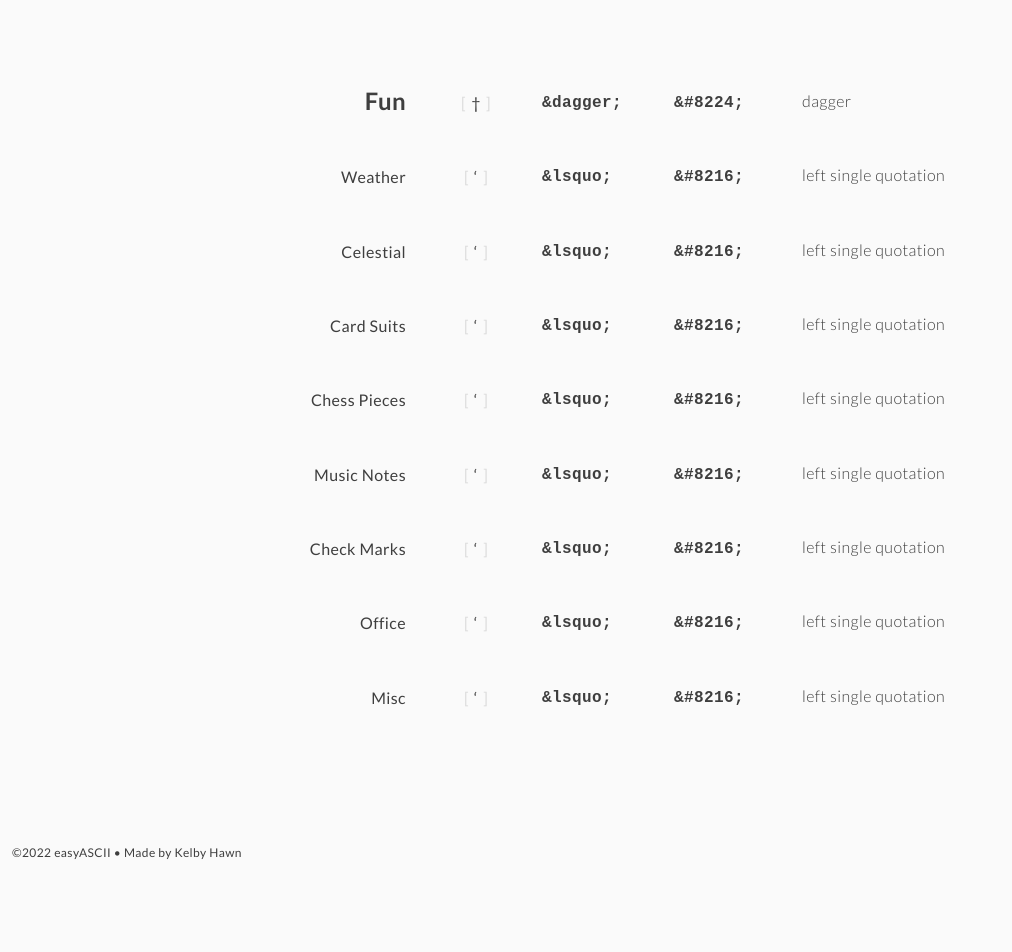
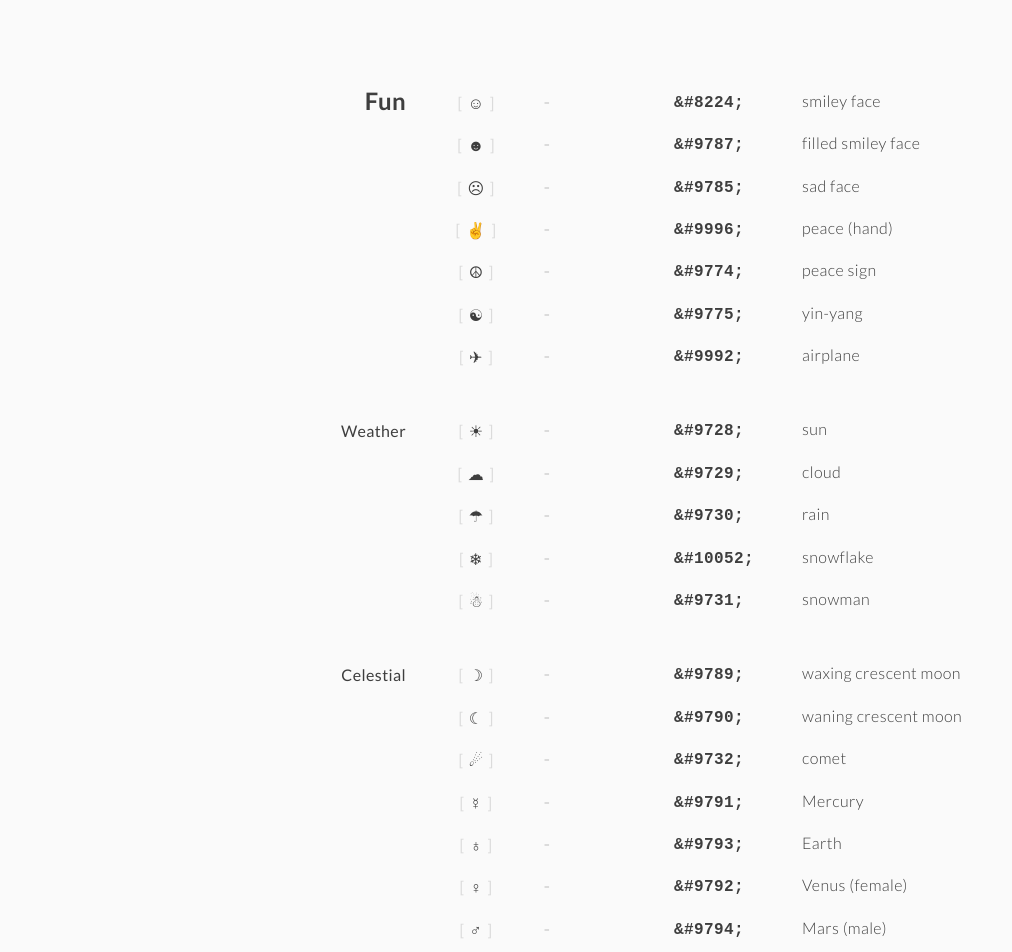
Before and after one commit to kelbyhawn/easy-ascii, a React (Create React App) app: page / in a window 1280 px wide. Shown: the part 10040-10992 px from the top of the page, without its empty margins (0-1012 px from the left). Before the commit the page ends 10914 px from the top, so only its background shows below. Built offline with nearby package versions, Linux system fonts and the light colour scheme.

Commit message:
add fun data

```diff
--- a/src/data/fun.js
+++ b/src/data/fun.js
@@ -1,90 +1,552 @@
 // Fun
 const fun = [
   {
-    name: "dagger",
-    symbol: "†",
-    word: "&dagger;",
+    name: "smiley face",
+    symbol: "☺",
+    word: "-",
     number: "&#8224;",
+  },
+  {
+    name: "filled smiley face",
+    symbol: "☻",
+    word: "-",
+    number: "&#9787;",
+  },
+  {
+    name: "sad face",
+    symbol: "☹",
+    word: "-",
+    number: "&#9785;",
+  },
+  {
+    name: "peace (hand)",
+    symbol: "✌",
+    word: "-",
+    number: "&#9996;",
+  },
+  {
+    name: "peace sign",
+    symbol: "☮",
+    word: "-",
+    number: "&#9774;",
+  },
+  {
+    name: "yin-yang",
+    symbol: "☯",
+    word: "-",
+    number: "&#9775;",
+  },
+  {
+    name: "airplane",
+    symbol: "✈",
+    word: "-",
+    number: "&#9992;",
   },
 ];
 
 // Weather
 const weather = [
   {
-    name: "left single quotation",
-    symbol: "‘",
-    word: "&lsquo;",
-    number: "&#8216;",
+    name: "sun",
+    symbol: "☀",
+    word: "-",
+    number: "&#9728;",
+  },
+  {
+    name: "cloud",
+    symbol: "☁",
+    word: "-",
+    number: "&#9729;",
+  },
+  {
+    name: "rain",
+    symbol: "☂",
+    word: "-",
+    number: "&#9730;",
+  },
+  {
+    name: "snowflake",
+    symbol: "❄",
+    word: "-",
+    number: "&#10052;",
+  },
+  {
+    name: "snowman",
+    symbol: "☃",
+    word: "-",
+    number: "&#9731;",
   },
 ];
 
 // Celestial
 const celestial = [
   {
-    name: "left single quotation",
-    symbol: "‘",
-    word: "&lsquo;",
-    number: "&#8216;",
+    name: "waxing crescent moon",
+    symbol: "☽",
+    word: "-",
+    number: "&#9789;",
+  },
+  {
+    name: "waning crescent moon",
+    symbol: "☾",
+    word: "-",
+    number: "&#9790;",
+  },
+  {
+    name: "comet",
+    symbol: "☄",
+    word: "-",
+    number: "&#9732;",
+  },
+  {
+    name: "Mercury",
+    symbol: "☿",
+    word: "-",
+    number: "&#9791;",
+  },
+  {
+    name: "Earth",
+    symbol: "♁",
+    word: "-",
+    number: "&#9793;",
+  },
+  {
+    name: "Venus (female)",
+    symbol: "♀",
+    word: "-",
+    number: "&#9792;",
+  },
+  {
+    name: "Mars (male)",
+    symbol: "♂",
+    word: "-",
+    number: "&#9794;",
   },
 ];
 
 // Cards
 const cards = [
   {
-    name: "left single quotation",
-    symbol: "‘",
-    word: "&lsquo;",
-    number: "&#8216;",
+    name: "heart (black)",
+    symbol: "♥",
+    word: "&hearts;",
+    number: "&#9829;",
+  },
+  {
+    name: "diamond (black)",
+    symbol: "♦",
+    word: "&diams;",
+    number: "&#9830;",
+  },
+  {
+    name: "spade (black)",
+    symbol: "♠",
+    word: "&spades;",
+    number: "&#9824;",
+  },
+  {
+    name: "club (black)",
+    symbol: "♣",
+    word: "&clubs;",
+    number: "&#9827;",
+  },
+  {
+    name: "heart (red)",
+    symbol: "♡",
+    word: "-",
+    number: "&#9825;",
+  },
+  {
+    name: "diamond (red)",
+    symbol: "♢",
+    word: "-",
+    number: "&#9826;",
+  },
+  {
+    name: "spade (red)",
+    symbol: "♤",
+    word: "-",
+    number: "&#9828;",
+  },
+  {
+    name: "club (red)",
+    symbol: "♧",
+    word: "-",
+    number: "&#9831;",
   },
 ];
 
 // Chess
 const chess = [
   {
-    name: "left single quotation",
-    symbol: "‘",
-    word: "&lsquo;",
-    number: "&#8216;",
+    name: "King (black)",
+    symbol: "♚",
+    word: "-",
+    number: "&#9818;",
+  },
+  {
+    name: "Queen (black)",
+    symbol: "♛",
+    word: "-",
+    number: "&#9819;",
+  },
+  {
+    name: "Rook (black)",
+    symbol: "♜",
+    word: "-",
+    number: "&#9820;",
+  },
+  {
+    name: "Bishop (black)",
+    symbol: "♝",
+    word: "-",
+    number: "&#9821;",
+  },
+  {
+    name: "Knight (black)",
+    symbol: "♞",
+    word: "-",
+    number: "&#9822;",
+  },
+  {
+    name: "Pawn (black)",
+    symbol: "♟",
+    word: "-",
+    number: "&#9823;",
+  },
+  {
+    name: "King (white)",
+    symbol: "♔",
+    word: "-",
+    number: "&#9812;",
+  },
+  {
+    name: "Queen (white)",
+    symbol: "♕",
+    word: "-",
+    number: "&#9813;",
+  },
+  {
+    name: "Rook (white)",
+    symbol: "♖",
+    word: "-",
+    number: "&#9814;",
+  },
+  {
+    name: "Bishop (white)",
+    symbol: "♗",
+    word: "-",
+    number: "&#9815;",
+  },
+  {
+    name: "Knight (white)",
+    symbol: "♘",
+    word: "-",
+    number: "&#9816;",
+  },
+  {
+    name: "Pawn (white)",
+    symbol: "♙",
+    word: "-",
+    number: "&#9817;",
   },
 ];
 
 // Music
 const music = [
   {
-    name: "left single quotation",
-    symbol: "‘",
-    word: "&lsquo;",
-    number: "&#8216;",
+    name: "quarter note",
+    symbol: "♩",
+    word: "-",
+    number: "&#9833;",
+  },
+  {
+    name: "eighth note",
+    symbol: "♪",
+    word: "-",
+    number: "&#9834;",
+  },
+  {
+    name: "single bar note",
+    symbol: "♫",
+    word: "-",
+    number: "&#9835;",
+  },
+  {
+    name: "double bar note",
+    symbol: "♬",
+    word: "-",
+    number: "&#9836;",
+  },
+  {
+    name: "flat note",
+    symbol: "♭",
+    word: "-",
+    number: "&#9837;",
+  },
+  {
+    name: "natural note",
+    symbol: "♮",
+    word: "-",
+    number: "&#9838;",
+  },
+  {
+    name: "sharp note",
+    symbol: "♯",
+    word: "-",
+    number: "&#9839;",
   },
 ];
 
 // Checks
 const checks = [
   {
-    name: "left single quotation",
-    symbol: "‘",
-    word: "&lsquo;",
-    number: "&#8216;",
+    name: "check mark",
+    symbol: "✓",
+    word: "-",
+    number: "&#10003;",
+  },
+  {
+    name: "heavy check mark",
+    symbol: "✔",
+    word: "-",
+    number: "&#10004;",
+  },
+  {
+    name: "X",
+    symbol: "✕",
+    word: "-",
+    number: "&#10005;",
+  },
+  {
+    name: "heavy X",
+    symbol: "✖",
+    word: "-",
+    number: "&#10006;",
+  },
+  {
+    name: "ballot X",
+    symbol: "✗",
+    word: "-",
+    number: "&#10007;",
+  },
+  {
+    name: "heavy ballot X",
+    symbol: "✘",
+    word: "-",
+    number: "&#10008;",
+  },
+  {
+    name: "check box (empty)",
+    symbol: "☐",
+    word: "-",
+    number: "&#9744;",
+  },
+  {
+    name: "check box (checked)",
+    symbol: "☑",
+    word: "-",
+    number: "&#9745;",
+  },
+  {
+    name: "ballot box checked",
+    symbol: "☒",
+    word: "-",
+    number: "&#9746;",
   },
 ];
 
 // Office
 const office = [
   {
-    name: "left single quotation",
-    symbol: "‘",
-    word: "&lsquo;",
-    number: "&#8216;",
+    name: "telephone (filled)",
+    symbol: "☎",
+    word: "-",
+    number: "&#9742;",
+  },
+  {
+    name: "telephone (outline)",
+    symbol: "☏",
+    word: "-",
+    number: "&#9743;",
+  },
+  {
+    name: "telephone (public)",
+    symbol: "✆",
+    word: "-",
+    number: "&#9990;",
+  },
+  {
+    name: "envelope",
+    symbol: "✉",
+    word: "-",
+    number: "&#9993;",
+  },
+  {
+    name: "care of",
+    symbol: "℅",
+    word: "-",
+    number: "&#8453;",
+  },
+  {
+    name: "sign here",
+    symbol: "✍",
+    word: "-",
+    number: "&#9997;",
+  },
+  {
+    name: "pencil",
+    symbol: "✎",
+    word: "-",
+    number: "&#9998;",
+  },
+  {
+    name: "pencil (horizontal)",
+    symbol: "✏",
+    word: "-",
+    number: "&#9999;",
+  },
+  {
+    name: "cut above",
+    symbol: "✁",
+    word: "-",
+    number: "&#9985;",
+  },
+  {
+    name: "cut here",
+    symbol: "✂",
+    word: "-",
+    number: "&#9986;",
+  },
+  {
+    name: "cut below",
+    symbol: "✃",
+    word: "-",
+    number: "&#9987;",
+  },
+  {
+    name: "scissors",
+    symbol: "✄",
+    word: "-",
+    number: "&#9988;",
   },
 ];
 
 // Misc
 const funMisc = [
   {
-    name: "left single quotation",
-    symbol: "‘",
-    word: "&lsquo;",
-    number: "&#8216;",
+    name: "Caduceus",
+    symbol: "☤",
+    word: "-",
+    number: "&#9764;",
+  },
+  {
+    name: "skull and crossbones",
+    symbol: "☠",
+    word: "-",
+    number: "&#9760;",
+  },
+  {
+    name: "biohazard",
+    symbol: "☣",
+    word: "-",
+    number: "&#9763;",
+  },
+  {
+    name: "radioactive",
+    symbol: "☢",
+    word: "-",
+    number: "&#9762;",
+  },
+  {
+    name: "Latin Cross",
+    symbol: "✝",
+    word: "-",
+    number: "&#10013;",
+  },
+  {
+    name: "Latin Cross 3D",
+    symbol: "✞",
+    word: "-",
+    number: "&#10014;",
+  },
+  {
+    name: "Latin Cross outline",
+    symbol: "✟",
+    word: "-",
+    number: "&#10015;",
+  },
+  {
+    name: "Star of David",
+    symbol: "✡",
+    word: "-",
+    number: "&#10017;",
+  },
+  {
+    name: "Maltese Cross",
+    symbol: "✠",
+    word: "-",
+    number: "&#10016;",
+  },
+  {
+    name: "Ankh",
+    symbol: "☥",
+    word: "-",
+    number: "&#9765;",
+  },
+  {
+    name: "Greek Cross",
+    symbol: "☩",
+    word: "-",
+    number: "&#9769;",
+  },
+  {
+    name: "Star and Crescent",
+    symbol: "☪",
+    word: "-",
+    number: "&#9770;",
+  },
+  {
+    name: "Eastern Christian Cross",
+    symbol: "☦",
+    word: "-",
+    number: "&#9766;",
+  },
+  {
+    name: "Chi Rho Cross",
+    symbol: "☧",
+    word: "-",
+    number: "&#9767;",
+  },
+  {
+    name: "Patriarchal Cross",
+    symbol: "☨",
+    word: "-",
+    number: "&#9768;",
+  },
+  {
+    name: "Farsi symbol",
+    symbol: "☫",
+    word: "-",
+    number: "&#9771;",
+  },
+  {
+    name: "Adi Shakti",
+    symbol: "☬",
+    word: "-",
+    number: "&#9772;",
+  },
+  {
+    name: "Hammer and Sickle",
+    symbol: "☭",
+    word: "-",
+    number: "&#9773;",
+  },
+  {
+    name: "Dharma Wheel",
+    symbol: "☸",
+    word: "-",
+    number: "&#9784;",
   },
 ];
 
```
